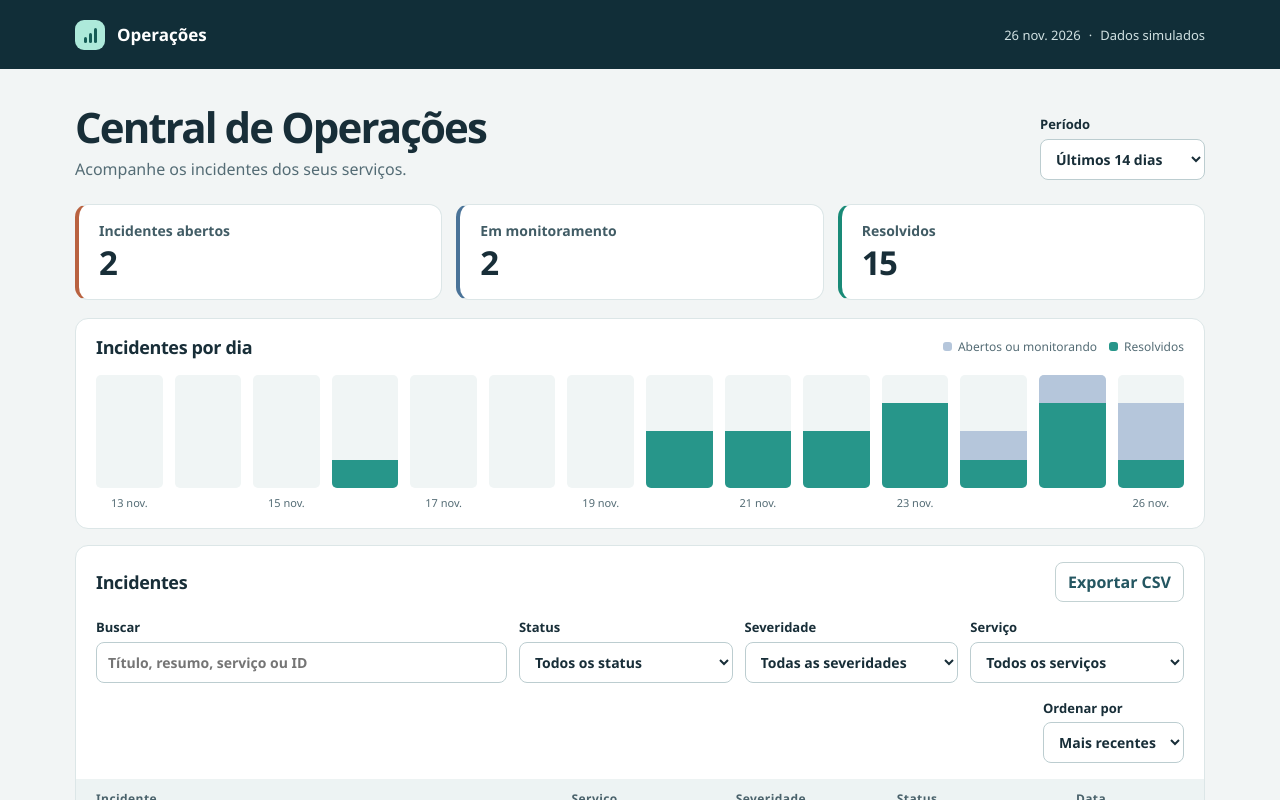
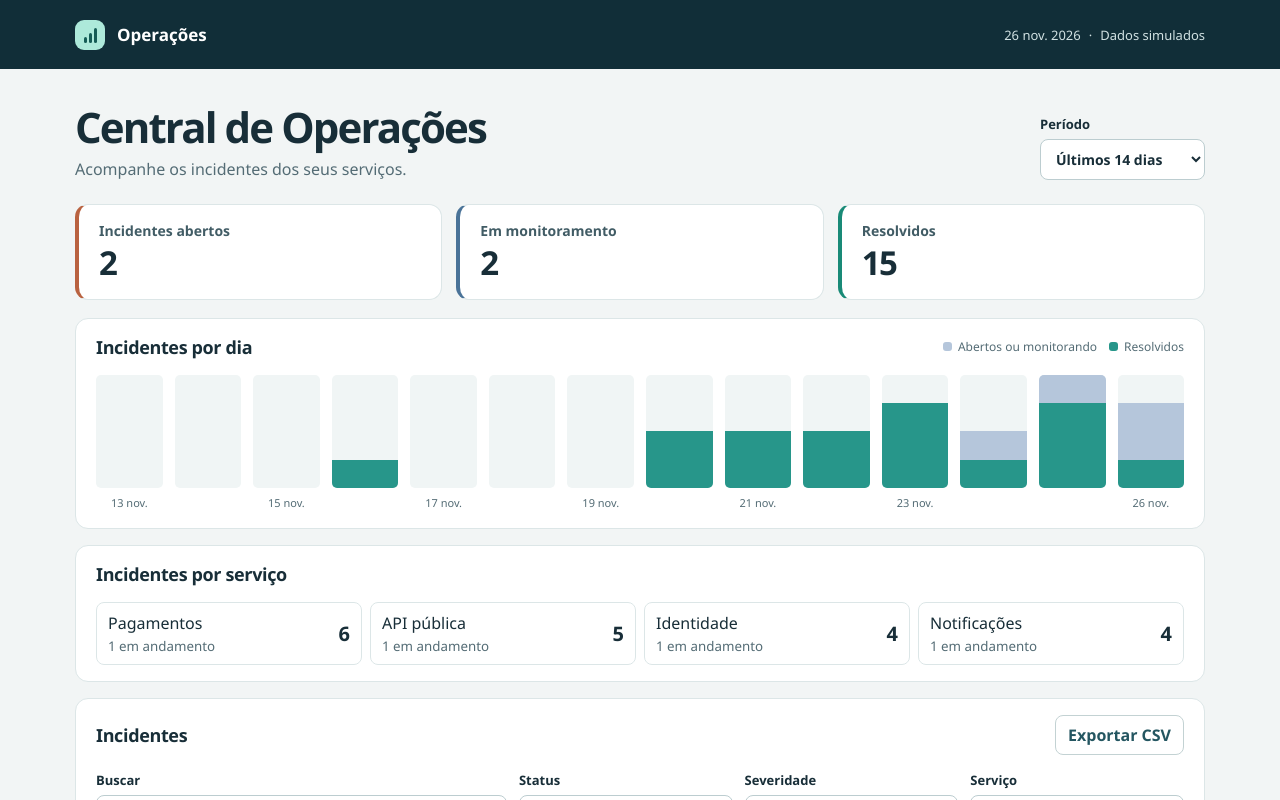
Before and after one commit to melopwork-cmd/painel-operacoes, a React (Vite) app: page / in a window 1280 px wide. Shown: the top 800 px of the page. Built offline with nearby package versions, Linux system fonts and the light colour scheme.

Commit message:
Mostrar totais de incidentes por serviço

```diff
--- a/src/main.tsx
+++ b/src/main.tsx
@@ -3,7 +3,7 @@ import { createRoot } from 'react-dom/client';
 import { incidents } from './incidents.ts';
 import {
   orderFromQuery, orderIncidents, dailyCounts, dateLabel, defaultFilters, exportCsv, filterIncidents, filtersFromQuery,
-  phases, queryWithFilters, services, severities, snapshot,
+  countByService, phases, queryWithFilters, services, severities, snapshot,
 } from './model.ts';
 import type { Filters, Incident } from './model.ts';
 import './style.css';
@@ -55,6 +55,7 @@ function App() {
     .some(key => filters[key] !== defaultFilters[key]);
   const rows = orderIncidents(filterIncidents(incidents, filters), order);
   const trend = dailyCounts(rows, filters.days);
+  const serviceBreakdown = countByService(rows);
   const max = Math.max(1, ...trend.map(day => day.total));
   const metrics = [
     { label: 'Incidentes abertos', count: rows.filter(row => row.phase === 'open').length, theme: 'warm' },
@@ -129,6 +130,18 @@ function App() {
           </ol>
         </section>
 
+        {serviceBreakdown.length > 0 && <section className="card" aria-labelledby="service-title">
+          <div className="card-heading"><h2 id="service-title">Incidentes por serviço</h2></div>
+          <ul className="service-breakdown">
+            {serviceBreakdown.map(({ service, total, active }) => (
+              <li key={service}>
+                <span>{service}<small>{active} em andamento</small></span>
+                <strong>{total}</strong>
+              </li>
+            ))}
+          </ul>
+        </section>}
+
         <section className="card" id="incidentes" aria-labelledby="incident-title">
           <div className="card-heading">
             <h2 id="incident-title">Incidentes</h2>
--- a/src/model.ts
+++ b/src/model.ts
@@ -105,6 +105,17 @@ export function dailyCounts(incidents: Incident[], days = 7) {
   });
 }
 
+export function countByService(rows: Incident[]) {
+  const counts = new Map<Service, { service: Service; total: number; active: number }>();
+  for (const { service, phase } of rows) {
+    const entry = counts.get(service) ?? { service, total: 0, active: 0 };
+    entry.total++;
+    entry.active += Number(phase !== 'resolved');
+    counts.set(service, entry);
+  }
+  return [...counts.values()].sort((a, b) => b.total - a.total || a.service.localeCompare(b.service, 'pt-BR'));
+}
+
 function csvCell(value: string) {
   const safe = /^[\u0000-\u0020]*[=+\-@]|^[\t\r\n]/.test(value) ? "'" + value : value;
   return '"' + safe.replace(/"/g, '""') + '"';
--- a/src/style.css
+++ b/src/style.css
@@ -91,3 +91,9 @@ dialog > p { color: #415c65; line-height: 1.55; }
 @media (max-width: 610px) { .table-controls { padding-inline: 12px; } }
 
 .table-actions { display: flex; flex-wrap: wrap; gap: 8px; justify-content: flex-end; }
+
+.service-breakdown { margin: 0; padding: 0 20px 16px; list-style: none; display: grid; grid-template-columns: repeat(auto-fit, minmax(145px, 1fr)); gap: 8px; }
+.service-breakdown li { display: flex; gap: 6px; justify-content: space-between; align-items: center; padding: 9px 11px; border: 1px solid var(--line); border-radius: 8px; }
+.service-breakdown small { display: block; color: var(--muted); margin-top: 3px; }
+.service-breakdown strong { font-size: 20px; }
+@media (max-width: 610px) { .service-breakdown { padding-inline: 12px; } }
```
Also changed, not shown: 2 other files (tests, documents, lock files or other folders).
